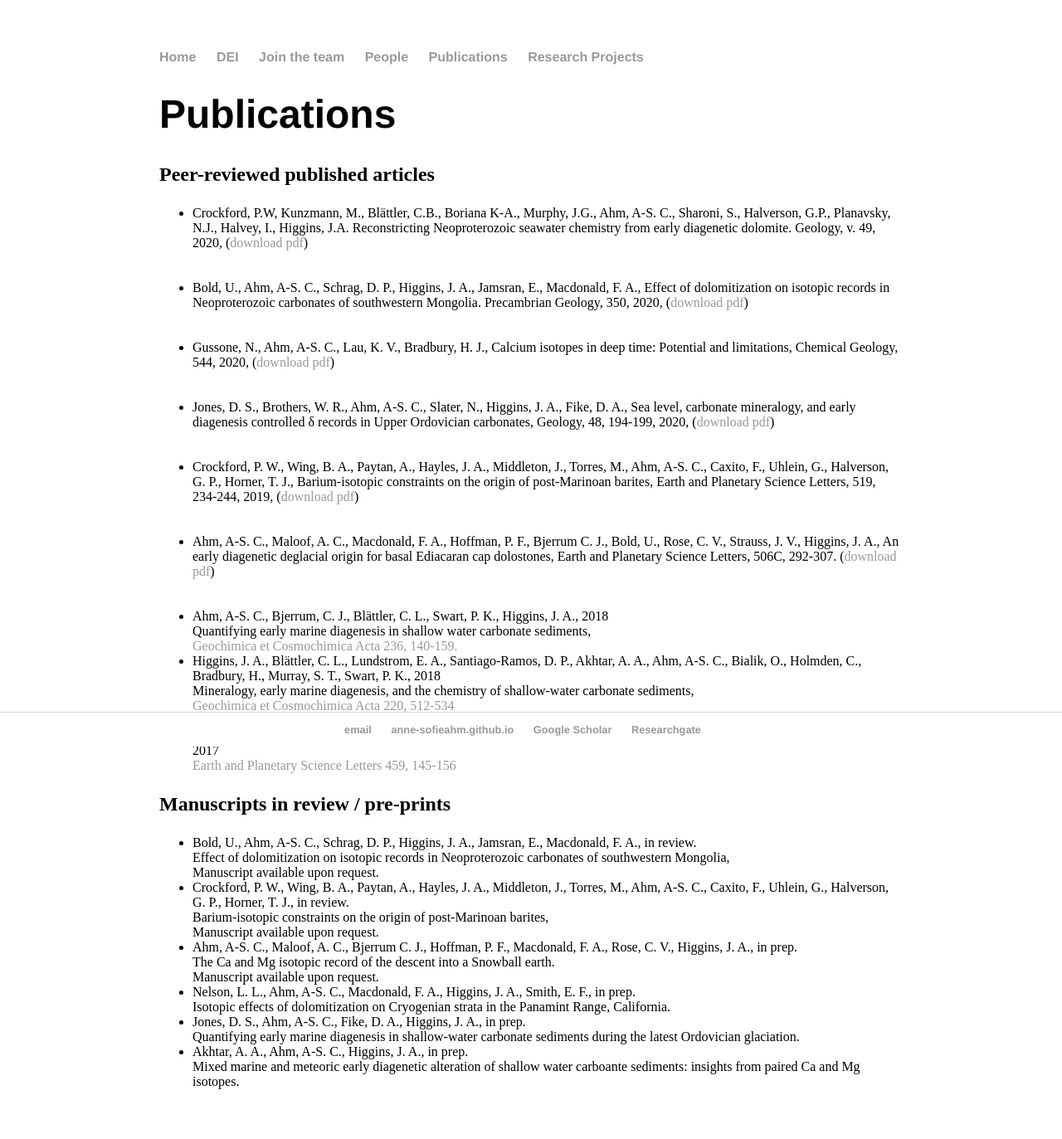
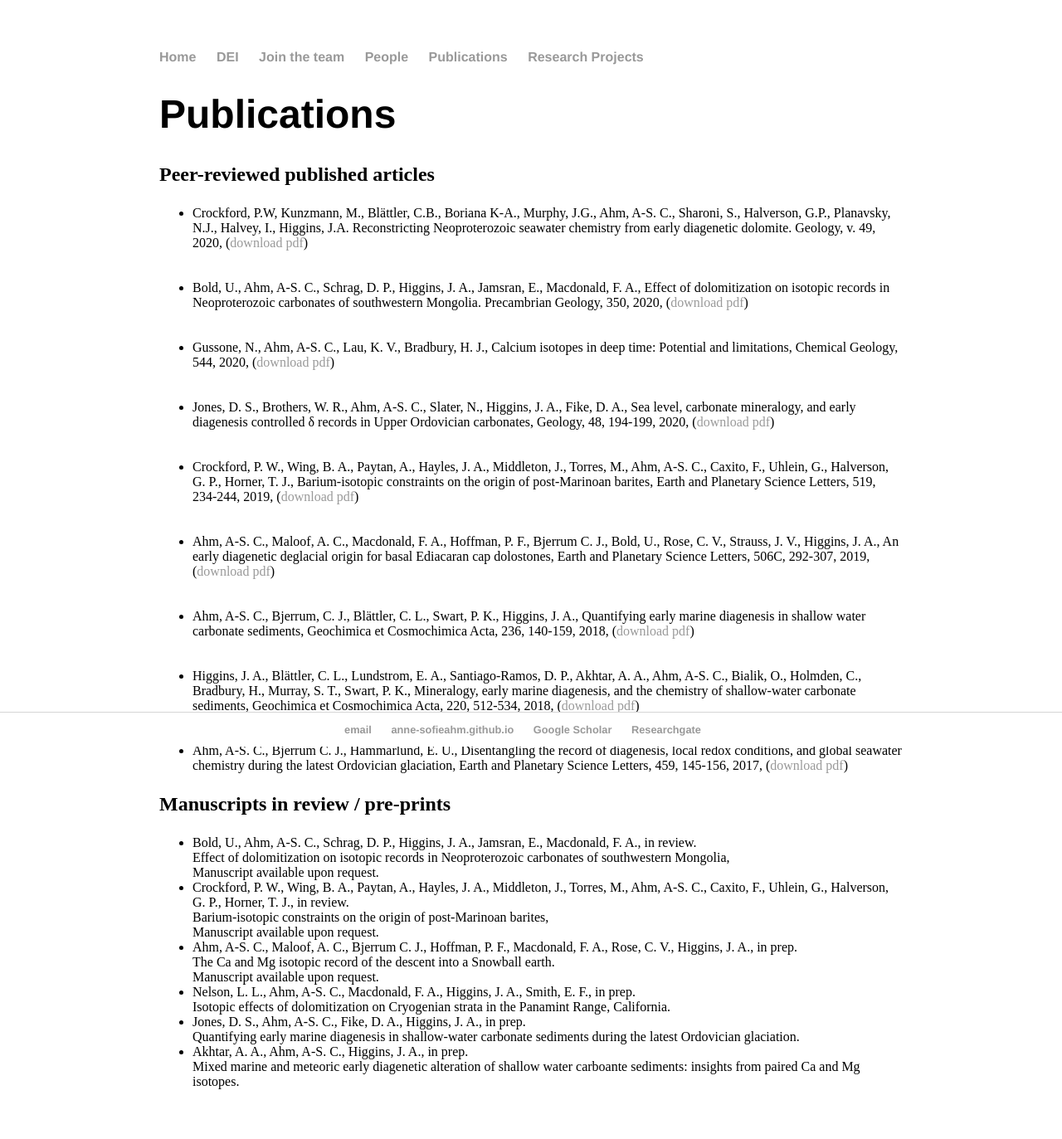
Before and after one commit to Anne-SofieAhm/Anne-SofieAhm.github.io, a Jekyll site: the page built from publications/index.html, in a window 1280 px wide. Shown: the whole page at 83% size. Built offline with Jekyll 4.4.1, drawn with Linux system fonts in a browser that asks for light colours.

Commit message:
Update index.html

```diff
--- a/publications/index.html
+++ b/publications/index.html
@@ -46,23 +46,33 @@ title: Publications
     <li>Ahm, A-S. C., Maloof, A. C., Macdonald, F. A., Hoffman, P. F., Bjerrum C. J.,
       Bold, U., Rose, C. V., Strauss, J. V., Higgins, J. A., An early diagenetic
       deglacial origin for basal Ediacaran cap dolostones, Earth and Planetary
-      Science Letters, 506C, 292-307.
+      Science Letters, 506C, 292-307, 2019,
       <link href="https://doi.org/10.1016/j.epsl.2018.10.046">
       (<a href="Ahm2019.pdf">download pdf</a>)
     </li>
 <br><br>
-    <li>Ahm, A-S. C., Bjerrum, C. J., Blättler, C. L., Swart, P. K., Higgins, J. A., 2018<br>
-      Quantifying early marine diagenesis in shallow water carbonate sediments,<br>
-      <a href="https://doi.org/10.1016/j.gca.2018.02.042">Geochimica et Cosmochimica Acta 236, 140-159.</a></li>
-
-    <li>Higgins, J. A., Blättler, C. L., Lundstrom, E. A., Santiago-Ramos, D. P., Akhtar, A. A.,
-      Ahm, A-S. C., Bialik, O., Holmden, C., Bradbury, H., Murray, S. T., Swart, P. K., 2018<br>
-      Mineralogy, early marine diagenesis, and the chemistry of shallow-water carbonate sediments,<br>
-      <a href="https://doi.org/10.1016/j.gca.2017.09.046">Geochimica et Cosmochimica Acta 220, 512-534</a></li>
-
-    <li>Ahm, A-S. C., Bjerrum C. J., Hammarlund, E. U., 2017<br>
-      Disentangling the record of diagenesis, local redox conditions, and global seawater chemistry during the latest Ordovician glaciation, 2017<br>
-      <a href="https://doi.org/10.1016/j.epsl.2016.09.049">Earth and Planetary Science Letters 459, 145-156</a></li>
+    <li>Ahm, A-S. C., Bjerrum, C. J., Blättler, C. L., Swart, P. K., Higgins, J. A.,
+      Quantifying early marine diagenesis in shallow water carbonate sediments,
+      Geochimica et Cosmochimica Acta, 236, 140-159, 2018,
+      <link href="https://doi.org/10.1016/j.gca.2018.02.042">
+      (<a href="Ahm2018.pdf">download pdf</a>)
+    </li>
+<br><br>
+    <li>Higgins, J. A., Blättler, C. L., Lundstrom, E. A., Santiago-Ramos, D. P.,
+      Akhtar, A. A., Ahm, A-S. C., Bialik, O., Holmden, C., Bradbury, H.,
+      Murray, S. T., Swart, P. K., Mineralogy, early marine diagenesis, and the
+      chemistry of shallow-water carbonate sediments, Geochimica et Cosmochimica
+      Acta, 220, 512-534, 2018,
+      <link href="https://doi.org/10.1016/j.gca.2017.09.046">
+      (<a href="Higgins2018.pdf">download pdf</a>)
+    </li>
+<br><br>
+    <li>Ahm, A-S. C., Bjerrum C. J., Hammarlund, E. U., Disentangling the record
+      of diagenesis, local redox conditions, and global seawater chemistry during
+      the latest Ordovician glaciation, Earth and Planetary Science Letters, 459,
+      145-156, 2017, <link href="https://doi.org/10.1016/j.epsl.2016.09.049">
+      (<a href="Ahm2017.pdf">download pdf</a>)
+    </li>
 </ul>
 </p>
 
```
